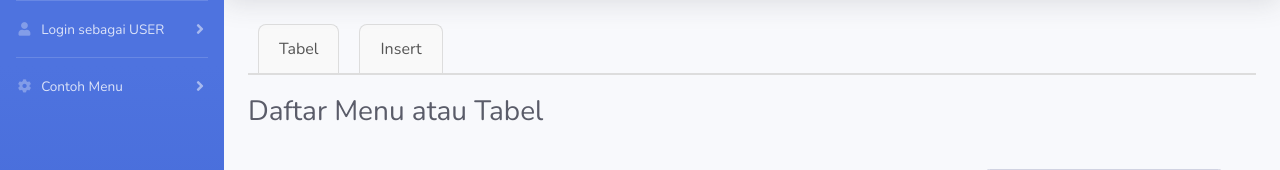
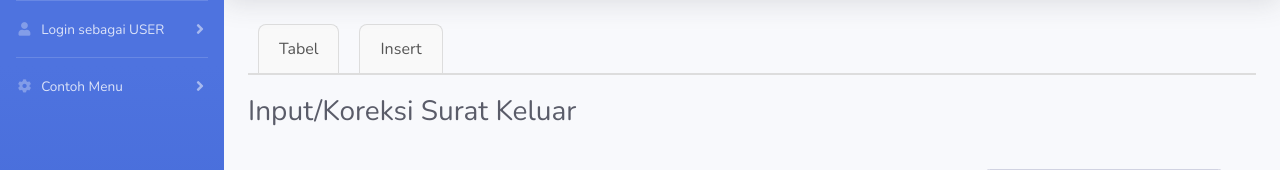
Before and after one commit to Corneldiii/ProjecctKanisius, a CodeIgniter app: page /surat/index.php/controller/inputKeluar in a window 1280 px wide. Shown: the part 70-240 px from the top of the page. Run offline with CodeIgniter, Linux system fonts and the light colour scheme; some libraries are stand-ins or nearby versions.

Commit message:
perbaiki tampilan menukeluar insertkeluar

```diff
--- a/application/views/insertKeluar.php
+++ b/application/views/insertKeluar.php
@@ -35,7 +35,7 @@ defined('BASEPATH') or exit('No direct script access allowed');
             </div>
 
             <div class="d-sm-flex align-items-center justify-content-between mb-4">
-                <h1 class="h3 mb-0 text-gray-800">Daftar Menu atau Tabel</h1>
+                <h1 class="h3 mb-0 text-gray-800">Input/Koreksi Surat Keluar</h1>
             </div>
 
             <!-- Alert untuk "set_flashdata", biarkan saja -->
--- a/application/views/menuKeluar.php
+++ b/application/views/menuKeluar.php
@@ -28,8 +28,6 @@ defined('BASEPATH') or exit('No direct script access allowed');
         </nav>
 
         <div class="container-fluid">
-
-
             <div class="menu"
                 style="display: flex; justify-content: flex-start; margin-top: 20px; margin-bottom: 20px; border-bottom: 2px solid #ddd;">
                 <a href="menuKeluar" class="btn btn-primary active"
@@ -38,10 +36,8 @@ defined('BASEPATH') or exit('No direct script access allowed');
                     style="display: inline-block; padding: 12px 20px; margin: 0 10px; font-size: 16px; text-decoration: none; color: #555; border: 1px solid #ddd; border-bottom: none; background-color: #f9f9f9; border-radius: 8px 8px 0 0; transition: background-color 0.3s ease, color 0.3s ease;">Insert</a>
             </div>
 
-
-
             <div class="d-sm-flex align-items-center justify-content-between mb-4">
-                <h1 class="h3 mb-0 text-gray-800">Daftar Menu atau Tabel</h1>
+                <h1 class="h3 mb-0 text-gray-800">Daftar Surat Keluar</h1>
             </div>
 
             <!-- Alert untuk "set_flashdata", biarkan saja -->
```
